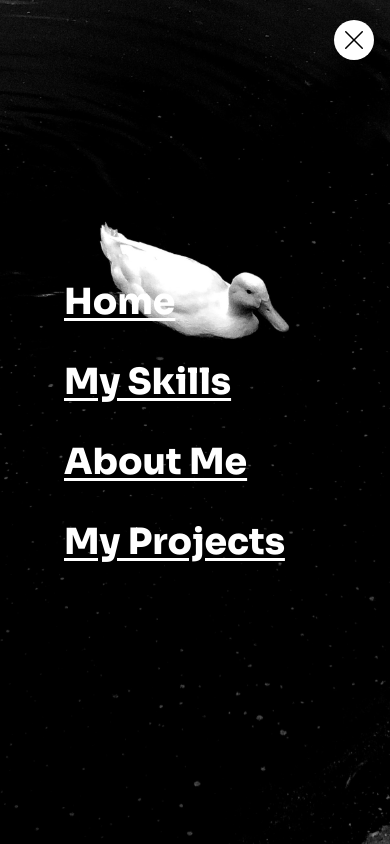
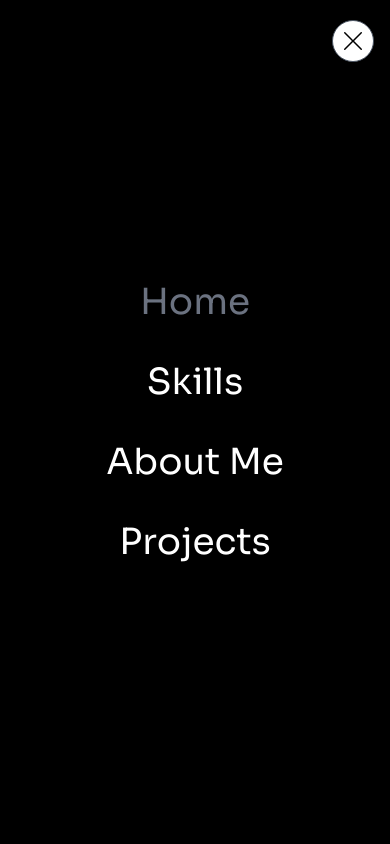
Before and after one commit to ehtishamsh/portfolio, a Next.js app: page / in a window 390 px wide. Both pictures are taken after a click on the button 354 px from the left and 40 px from the top of the page. Shown: the top 844 px of the page. Built offline with nearby package versions, Linux system fonts and the light colour scheme.

Commit message:
fixed mobile navbar

```diff
--- a/app/_components/Header.tsx
+++ b/app/_components/Header.tsx
@@ -26,6 +26,11 @@ function Header() {
       setHidden(false);
     }
   });
+  useEffect(() => {
+    if ((path === "/" && hash === "") || hash != "") {
+      setButton(false);
+    }
+  }, [hash, path]);
   useEffect(() => {
     const handleResize = () => {
       setWidth(window.innerWidth);
@@ -114,17 +119,29 @@ function Header() {
           </Reveal2>
         </motion.header>
       ) : (
-        <motion.header className="bg-transparent backdrop-blur-sm py-5  px-4 top-0 w-full left-0 fixed flex z-[999] justify-between items-center">
+        <motion.header
+          variants={{
+            visible: {
+              y: 0,
+            },
+            hidden: {
+              y: "-100%",
+            },
+          }}
+          animate={hidden ? "hidden" : "visible"}
+          transition={{ duration: 0.5, ease: "easeInOut" }}
+          className="bg-transparent backdrop-blur-sm py-5  px-4 top-0 w-full left-0 fixed flex z-[999] justify-between items-center"
+        >
           <div className="rounded-3xl bg-white p-2 border border-gray-600">
             <h1 className="text-black text-sm font-mono">Ehtisham</h1>
           </div>
           <motion.button
             onClick={() => setButton((prev) => !prev)}
-            className=" rounded-full text-2xl active:scale-[1.2] transition-all duration-200 bg-white p-2 z-[999999]"
+            className=" rounded-full text-2xl active:scale-[1.2] transition-all duration-200 border border-gray-600 bg-white p-2 z-[999999]"
           >
             {!button ? <BsList /> : <BsXLg />}
           </motion.button>
-          <MobileNav button={button} />
+          <MobileNav button={button} hash={hash} path={path} />
         </motion.header>
       )}
     </>
--- a/app/_components/utils/MobileNav.tsx
+++ b/app/_components/utils/MobileNav.tsx
@@ -2,56 +2,66 @@
 import React from "react";
 import { motion } from "framer-motion";
 import Link from "next/link";
-function MobileNav({ button }: { button: boolean }) {
+function MobileNav({
+  button,
+  hash,
+  path,
+}: {
+  button: boolean;
+  hash: string;
+  path: string;
+}) {
+  console.log(path);
   return (
     <motion.div
       variants={{
-        hidden: { opacity: 0, x: "100%" },
-        visible: { opacity: 1, x: "0%" },
+        hidden: { x: "100%", opacity: 0 },
+        visible: { x: "0%", opacity: 1 },
       }}
+      initial="hidden" // Set initial state to hidden
       animate={button ? "visible" : "hidden"}
       transition={{
-        type: "spring",
-        stiffness: 500,
-        damping: 30,
-        delay: 0.2,
+        type: "spring", // Use spring animation
+        stiffness: 260,
+        damping: 20,
+        duration: 1,
       }}
-      className="w-full flex justify-center  items-center  fixed top-0 left-0 h-screen text-white z-[99]"
-      style={{
-        background: "url('duck.jpg')",
-        backgroundSize: "cover",
-        backgroundRepeat: "no-repeat",
-        objectFit: "contain",
-        backgroundAttachment: "fixed",
-        backgroundPosition: "center",
-      }}
+      className="w-full flex justify-center items-center fixed top-0 left-0 h-screen text-white z-[99] bg-black"
     >
       <motion.div
-        className={`flex flex-col justify-center items-start w-full px-16 gap-10`}
+        className={`flex flex-col justify-center items-center  w-full px-16 gap-10`}
       >
         <Link
           href={"/"}
-          className="text-4xl font-extrabold underline-offset-4 underline hover:text-gray-200 active:text-gray-400 transition-all duration-300"
+          className={`${
+            path === "/" && hash === "" ? "text-gray-500" : "text-white"
+          } text-4xl hover:text-gray-200transition-all duration-300`}
         >
           Home
         </Link>
         <Link
-          href={"/"}
-          className="text-4xl font-extrabold underline-offset-4 underline hover:text-gray-200 active:text-gray-400 transition-all duration-300"
+          href={"/#skills"}
+          className={`${
+            hash === "skills" ? "text-gray-500" : "text-white"
+          } text-4xl hover:text-gray-200transition-all duration-300`}
         >
-          My Skills
+          Skills
         </Link>
         <Link
-          href={"/"}
-          className="text-4xl font-extrabold underline-offset-4 underline hover:text-gray-200 active:text-gray-400 transition-all duration-300"
+          href={"/#about"}
+          className={`${
+            hash === "about" ? "text-gray-500" : "text-white"
+          } text-4xl hover:text-gray-200transition-all duration-300`}
         >
           About Me
         </Link>
         <Link
-          href={"/"}
-          className="text-4xl font-extrabold underline-offset-4 underline hover:text-gray-200 active:text-gray-400 transition-all duration-300"
+          href={"/#projects"}
+          className={`${
+            hash === "projects" ? "text-gray-500" : "text-white"
+          } text-4xl hover:text-gray-200transition-all duration-300`}
         >
-          My Projects
+          Projects
         </Link>
       </motion.div>
     </motion.div>
```
